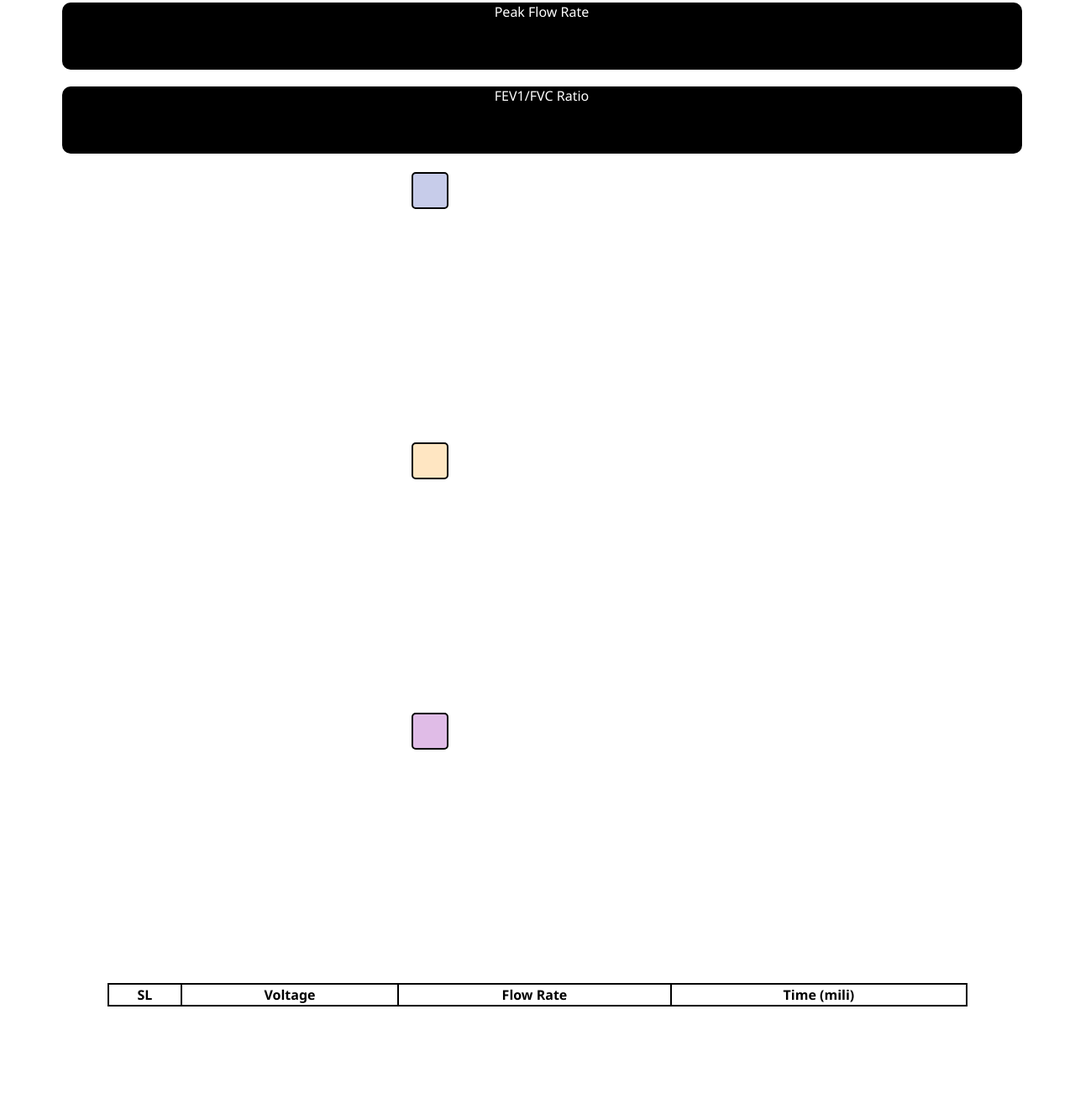
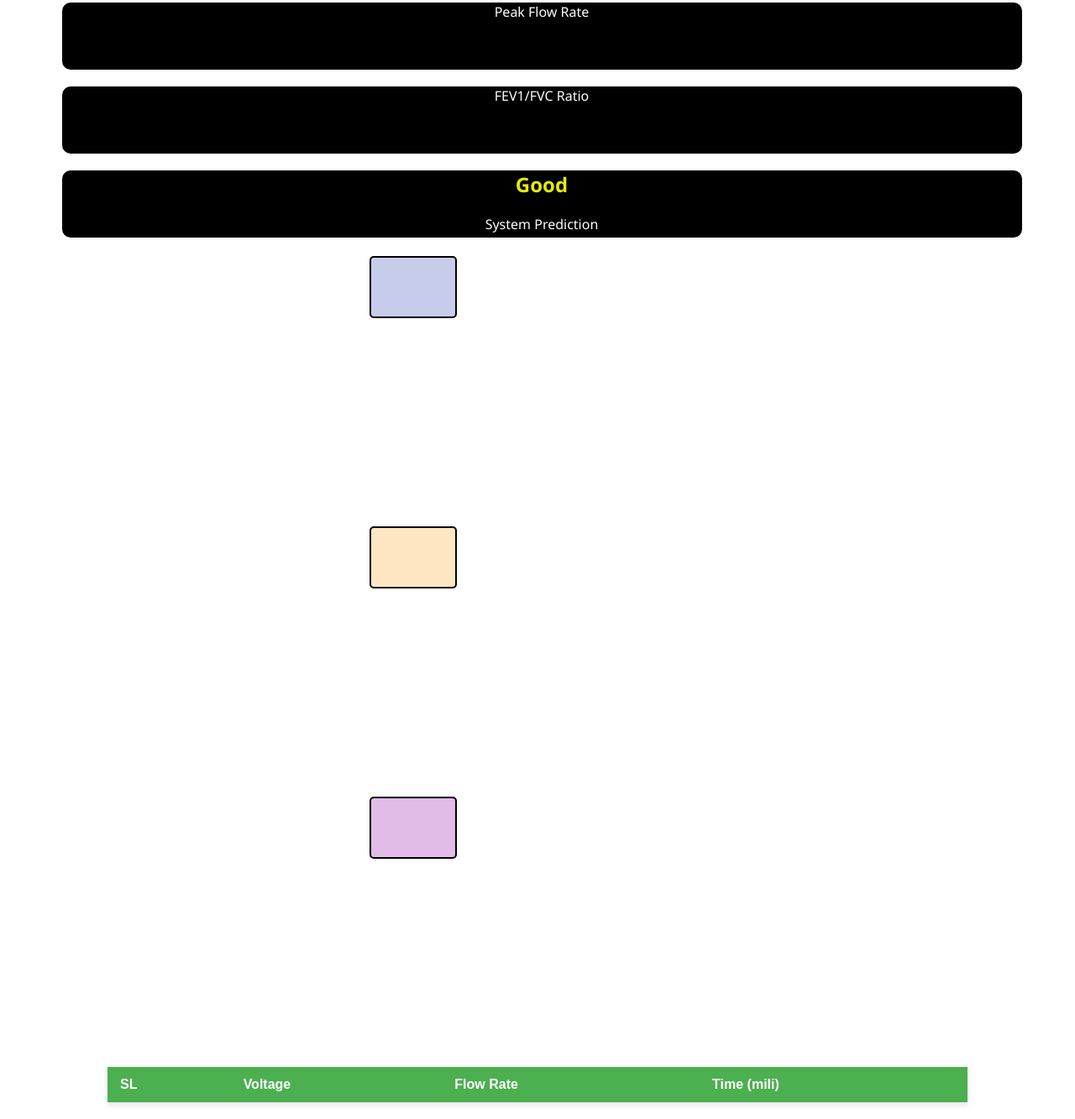
Before and after one commit to sharoarehosan/low_cost_spirometry, a website: page public/index.html in a window 1280 px wide. Shown: the part 336-1669 px from the top of the page at 84% size. Before the commit the page ends 1535 px from the top, so only its background shows below. Drawn offline with nearby package versions, Linux system fonts and the light colour scheme; no server answers.

Commit message:
second commit

```diff
--- a/public/index.html
+++ b/public/index.html
@@ -31,19 +31,23 @@
             <h2 id="ratio"></h2>
             <p>FEV1/FVC Ratio</p>
         </div>
+        <div class="carier">
+            <h2 id="predicted">Good</h2>
+            <p id="prediction">System Prediction</p>
+        </div>
     </div>
     <br>
     <div id="main">
         <div class="plot">
-            <canvas id="fvtime" width="40px" height="40px"></canvas>
+            <canvas id="fvtime" width="100%" height="70px"></canvas>
         </div>
         <br>
         <div class="plot">
-            <canvas id="fvfvc" width="40px" height="40px"></canvas>
+            <canvas id="fvfvc" width="100%" height="70px"></canvas>
         </div>
         <br>
         <div class="plot">
-            <canvas id="fvcvtime" width="40px" height="40px"></canvas>
+            <canvas id="fvcvtime" width="100%" height="70px"></canvas>
         </div>
         <br>
     </div>
--- a/public/styles.css
+++ b/public/styles.css
@@ -1,5 +1,5 @@
 body {
-    font-family:'Segoe UI', Tahoma, Geneva, Verdana, sans-serif;
+  font-family: 'Segoe UI', Tahoma, Geneva, Verdana, sans-serif;
   margin: 0;
   padding: 0;
 }
@@ -29,45 +29,90 @@ body {
 .data-item p {
   margin-bottom: 5px;
 }
-  table{
+
+table {
   border-collapse: collapse;
   text-align: center;
   width: 80%;
   margin: auto;
+  background-color: #f0f0f0;
+  font-family: Arial, sans-serif;
+  box-shadow: 0 4px 6px rgba(0, 0, 0, 0.1);
+  margin-bottom: 20px;
 }
-  th,td{
-    border:2px solid black;
+
+th,
+td {
+  padding: 12px 15px;
+  text-align: left;
 
 }
-  .plot{
+
+th {
+  background-color: #4CAF50;
+  color: white;
+}
+
+tr:nth-child(even) {
+  background-color: #f2f2f2;
+}
+
+tr:hover {
+  background-color: #ddd;
+}
+
+@media only screen and (max-width: 400px) {
+
+  /* Responsive styles */
+  table {
+    box-shadow: none;
+  }
+
+  th,
+  td {
+    padding: 8px 10px;
+  }
+
+  th,
+  td:nth-child(even) {
+    background-color: #f2f2f2;
+  }
+}
+
+.plot {
   height: 300px;
-    width: 300px;
-    margin: auto;
-  }
-  #main{
+  width:400px;
   margin: auto;
 }
 
-  #fvfvc{
+#main {
+  margin: auto;
+}
+
+#fvfvc {
   background-color: rgb(255 152 0 / 24%);
   border: 2px solid black;
   border-radius: 5px;
 }
-  #fvtime{
+
+#fvtime {
   background-color: rgb(63 81 181 / 29%);
   border: 2px solid black;
   border-radius: 5px;
 }
-  #fvcvtime{
+
+#fvcvtime {
   background-color: rgb(156 39 176 / 31%);
   border: 2px solid black;
   border-radius: 5px;
 }
-  #data{
+
+#data {
   padding-left: 10px;
   text-align: center;
 }
-  .carier{
+
+.carier {
   background-color: black;
   color: white;
   width: 90%;
@@ -75,6 +120,7 @@ body {
   border-radius: 10px;
   height: 80px;
 }
-  .carier h2{
+
+.carier h2 {
   color: #f7ff07ec;
 }
```
Lines whose indentation alone changed are shown as unchanged.
